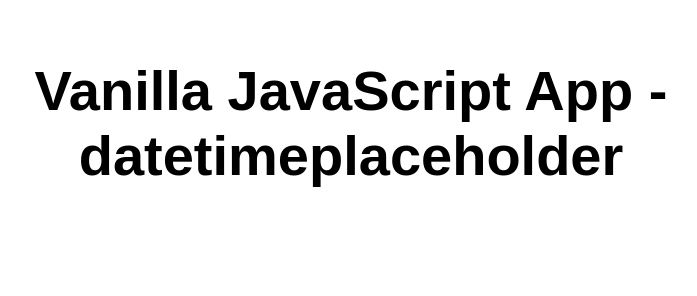
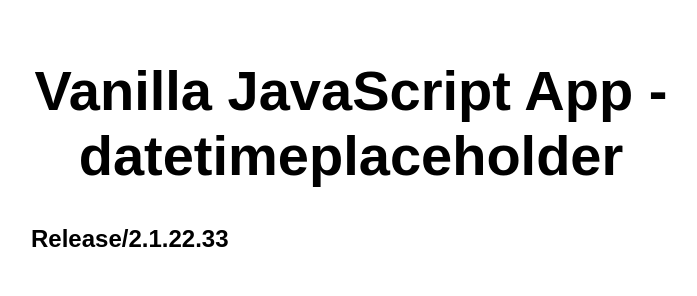
Before and after one commit to Venkat-Muthu/mystaticwebapp, a plain HTML site: page src/index.html in a window 1280 px wide. Shown: the whole page, without its empty margins (289-986 px from the left). Drawn offline with Linux system fonts and the light colour scheme.

Commit message:
Release/2.1.22.33

```diff
--- a/src/index.html
+++ b/src/index.html
@@ -11,6 +11,7 @@
 <body>
   <main>
     <h1>Vanilla JavaScript App - datetimeplaceholder</h1>
+    <h2>Release/2.1.22.33</h2>
   </main>
 </body>
 
```
